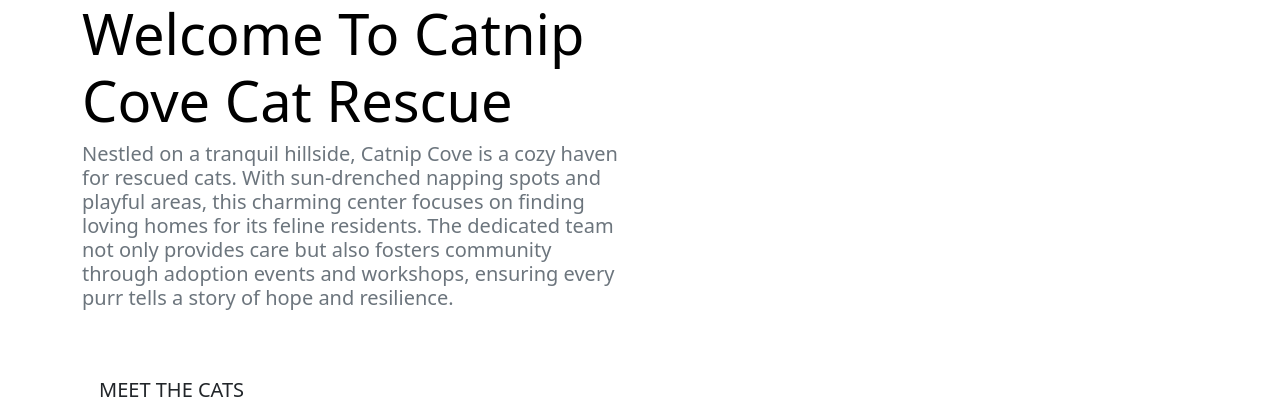
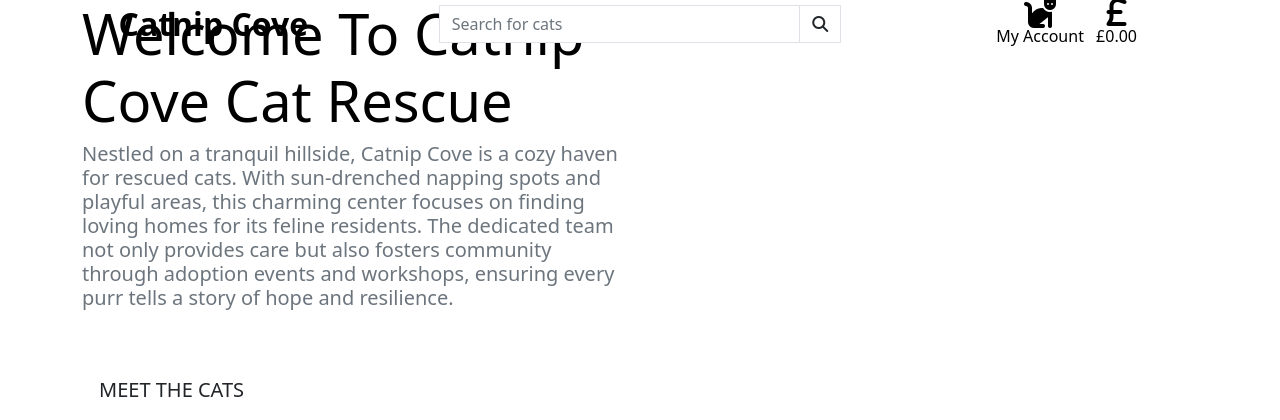
Before and after one commit to veebee4/catnip-cove, a Django app: page / in a window 1280 px wide. Shown: the top 420 px of the page. Run offline with Django 3.2, Linux system fonts and the light colour scheme; some libraries are stand-ins or nearby versions.

Commit message:
Add main page header

```diff
--- a/templates/base.html
+++ b/templates/base.html
@@ -20,6 +20,7 @@
     {% endblock %}
 
     {% block corejs %}
+    <script src="https://kit.fontawesome.com/7df6ac9ad6.js" crossorigin="anonymous"></script>
     <script src="https://cdn.jsdelivr.net/npm/bootstrap@5.2.3/dist/js/bootstrap.bundle.min.js" integrity="sha384-kenU1KFdBIe4zVF0s0G1M5b4hcpxyD9F7jL+jjXkk+Q2h455rYXK/7HAuoJl+0I4" crossorigin="anonymous"></script>
     {% endblock %}
 
@@ -29,7 +30,67 @@
     <title>Catnip Cove {% block extra_title %}{% endblock %}</title>
   </head>
   <body>
-    <header class="container-fluid fixed-top"></header>
+    <header class="container-fluid fixed-top">
+      <div class="row">
+          <div class="col-12 col-lg-4 my-auto py-1 py-lg-0 text-center text-lg-left">
+              <a href="{% url 'home' %}" class="nav-link main-logo-link">
+                  <h2 class="logo-font text-black my-0"><strong>Catnip Cove</strong></h2>
+              </a>
+          </div>
+          <div class="col-12 col-lg-4 my-auto py-1 py-lg-0">
+              <form method="GET" action="">
+                  <div class="input-group w-100">
+                      <input class="form-control border border-black rounded-0" type="text" name="q" placeholder="Search for cats">
+                      <div class="input-group-append">
+                          <button class="form-control btn btn-black border border-black rounded-0" type="submit">
+                              <span class="icon">
+                                <i class="fa-solid fa-magnifying-glass"></i>
+                              </span>
+                          </button>
+                      </div>
+                  </div>
+              </form>
+          </div>
+          <div class="col-12 col-lg-4 my-auto py-1 py-lg-0">
+              <ul class="list-inline list-unstyled text-center text-lg-right my-0">
+                  <li class="list-inline-item dropdown">
+                      <a class="text-black nav-link" href="#" id="user-options" data-toggle="dropdown" aria-haspopup="true" aria-expanded="false">
+                          <div class="text-center">
+                              <div><i class="fa-solid fa-cat fa-2xl"></i></div>
+                              <p class="my-0">My Account</p>
+                          </div>
+                      </a>
+                      <div class="dropdown-menu border-0" aria-labelledby="user-options">
+                          {% if request.user.is_authenticated %}
+                              {% if request.user.is_superuser %}
+                                  <a href="" class="dropdown-item">Cat Management</a>
+                              {% endif %}
+                              <a href="" class="dropdown-item">My Profile</a>
+                              <a href="{% url 'account_logout' %}" class="dropdown-item">Logout</a>
+                          {% else %}
+                              <a href="{% url 'account_signup' %}" class="dropdown-item">Register</a>
+                              <a href="{% url 'account_login' %}" class="dropdown-item">Login</a>
+                          {% endif %}
+                      </div>
+                  </li>
+                  <li class="list-inline-item">
+                      <a class="{% if grand_total %}text-info font-weight-bold{% else %}text-black{% endif %} nav-link" href="">
+                          <div class="text-center">
+                              <div><i class="fa-solid fa-sterling-sign fa-2xl"></i></i></div>
+                              <p class="my-0">
+                                  {% if grand_total %}
+                                      £{{ grand_total|floatformat:2 }}
+                                  {% else %}
+                                      £0.00
+                                  {% endif %}
+                              </p>
+                          </div>
+                      </a>
+                  </li>
+              </ul>
+          </div>
+      </div>
+  </header>
 
     {% if messages %}
         <div class="message-container"></div>
```
